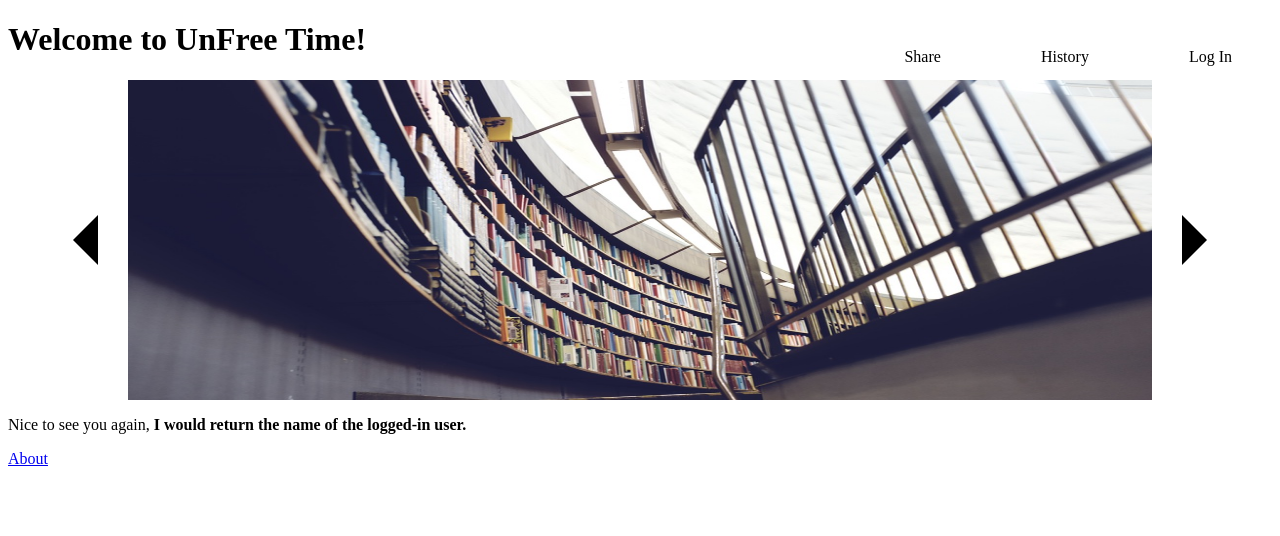
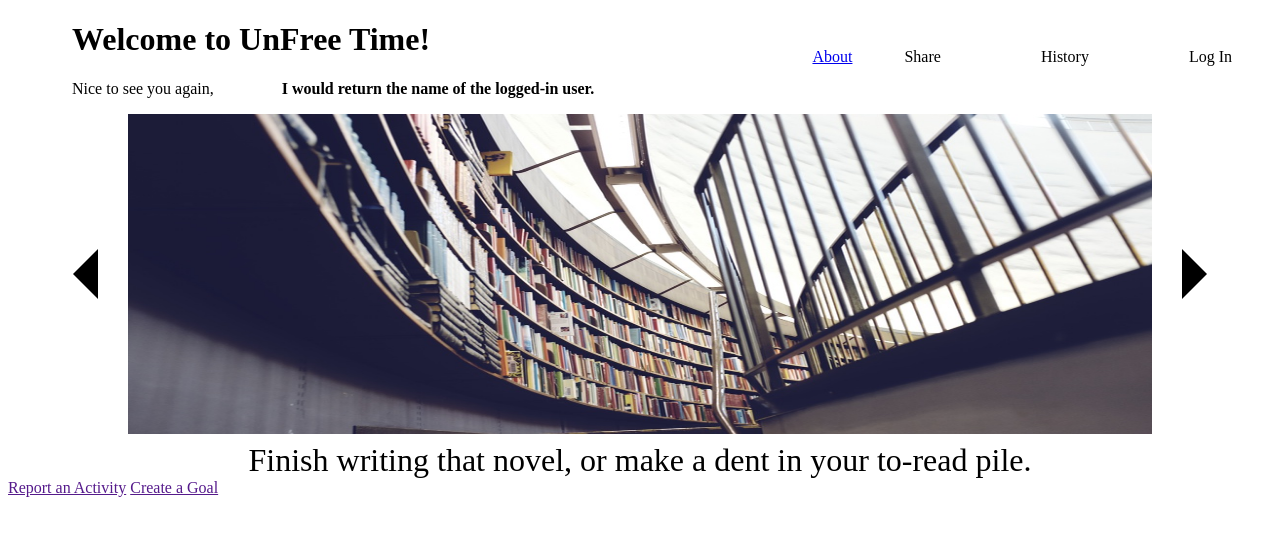
Before and after one commit to indigo-spacefish/Freetime_Project, a Django app: page /freetime/ in a window 1280 px wide. Shown: the top 536 px of the page. Run offline with Django 3.2, Linux system fonts and the light colour scheme.

Commit message:
front end work

```diff
--- a/static/scripts/index.js
+++ b/static/scripts/index.js
@@ -1,7 +1,16 @@
+var text1 = "Finish writing that novel or make a dent in your to-read pile.";
+var text2 = "Learn new skills or discover different ways to adventure.";
+var text3 = "Want to know how much time you aren't spending at the gym?";
+var text4 = "Stop letting your time slip away and get outdoors.";
+var textArray = [text1, text2, text3, text4];
+
+
 document.addEventListener("DOMContentLoaded", function() {
 
     var carousel = document.getElementById('carousel');
     var currentImage = document.getElementById('c1');
+    var currentText = document.getElementById('carousel_text');
+    var currentTextIndex = 0;
     var forwardBtn = document.getElementById('forwardArrow');
     var backBtn = document.getElementById('backArrow');
 
@@ -10,10 +19,14 @@ document.addEventListener("DOMContentLoaded", function() {
         currentImage.classList.add('hide');
         currentImage.classList.remove('show');
         if (currentImage == document.getElementById('c4')) {
-            var nextImage = document.getElementById('c1')
+            var nextImage = document.getElementById('c1');
+            currentText.innerHTML = textArray[0];
+            currentTextIndex = 0;
         }
         else {
             nextImage = currentImage.nextElementSibling;
+            currentTextIndex += 1;
+            currentText.innerHTML = textArray[currentTextIndex];
         }
         nextImage.classList.remove('hide');
         nextImage.classList.add('show');
@@ -26,9 +39,13 @@ document.addEventListener("DOMContentLoaded", function() {
         currentImage.classList.remove('show');
         if (currentImage == document.getElementById('c1')) {
             var prevImage = document.getElementById('c4');
+            currentText.innerHTML = textArray[3];
+            currentTextIndex = 3;
         }
         else {
             prevImage = currentImage.previousElementSibling;
+            currentTextIndex -= 1;
+            currentText.innerHTML = textArray[currentTextIndex];
         }
         prevImage.classList.remove('hide');
         prevImage.classList.add('show');
--- a/static/stylesheets/index.css
+++ b/static/stylesheets/index.css
@@ -7,6 +7,10 @@ nav {
 nav p {
     display: inline-block;
     margin: 3em;
+}
+
+header * {
+    margin-left: 5vw;
 }
 
 .show {
@@ -19,6 +23,8 @@ nav p {
 
 .hide {
     display: none;
+    height: 0;
+    width: 0;
 }
 
 .carouselBtn {
@@ -47,3 +53,9 @@ nav p {
     text-align: center;
     vertical-align: middle;
 }
+
+#carousel_text {
+    text-align: center;
+    font-size: 200%;
+    margin-top: 1vh;
+}
--- a/templates/freetime/index.html
+++ b/templates/freetime/index.html
@@ -14,10 +14,12 @@
     <body>
 
     <header>
-            <h1>Welcome to UnFree Time!</h1>
+        <h1>Welcome to UnFree Time!</h1>
+        <p>Nice to see you again, <strong>{{ user_name }}</strong></p>
     </header>
 
     <nav>
+        <a href="/freetime/about/">About</a>
         <p>Share</p>
         <p>History</p>
         <p>Log In</p>
@@ -27,26 +29,29 @@
 
         <div id="carousel">
 
-            <span id="backArrow" class="carouselBtn"></span>
+            <a id="backArrow" class="carouselBtn"></a>
 
             <img id="c1" class="show" src="{% static 'images/library.jpg' %}">
             <img id="c2" class="hide" src="{% static 'images/skiing.jpg' %}">
             <img id="c3" class="hide" src="{% static 'images/exercise.jpg' %}">
             <img id="c4" class="hide" src="{% static 'images/hiking.jpg' %}">
 
-            <span id="forwardArrow" class="carouselBtn"></span>
+            <a id="forwardArrow" class="carouselBtn"></a>
 
         </div>
 
-        <div id="carousel_nav">
-
+        <div id="carousel_text">
+            Finish writing that novel, or make a dent in your to-read pile.
         </div>
 
     </section>
 
-    <p>Nice to see you again, <strong>{{ user_name }}</strong><br /></p>
+    <section>
 
-    <a href="/freetime/about/">About</a><br />
+        <a href="">Report an Activity</a>
+        <a href="">Create a Goal</a>
+
+    </section>
 
     </body>
 
```
Also changed, not shown: templates/freetime/add_activity.html (added, +10 -0 lines).
